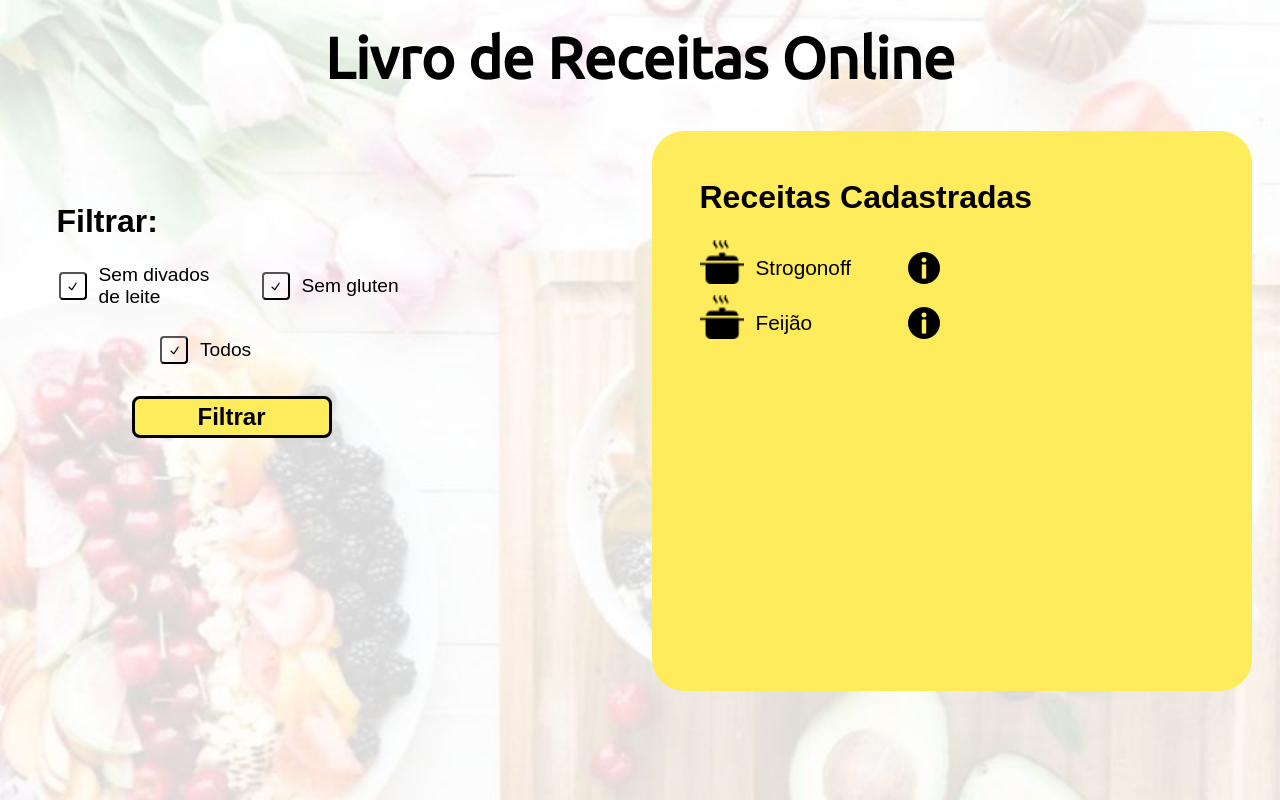
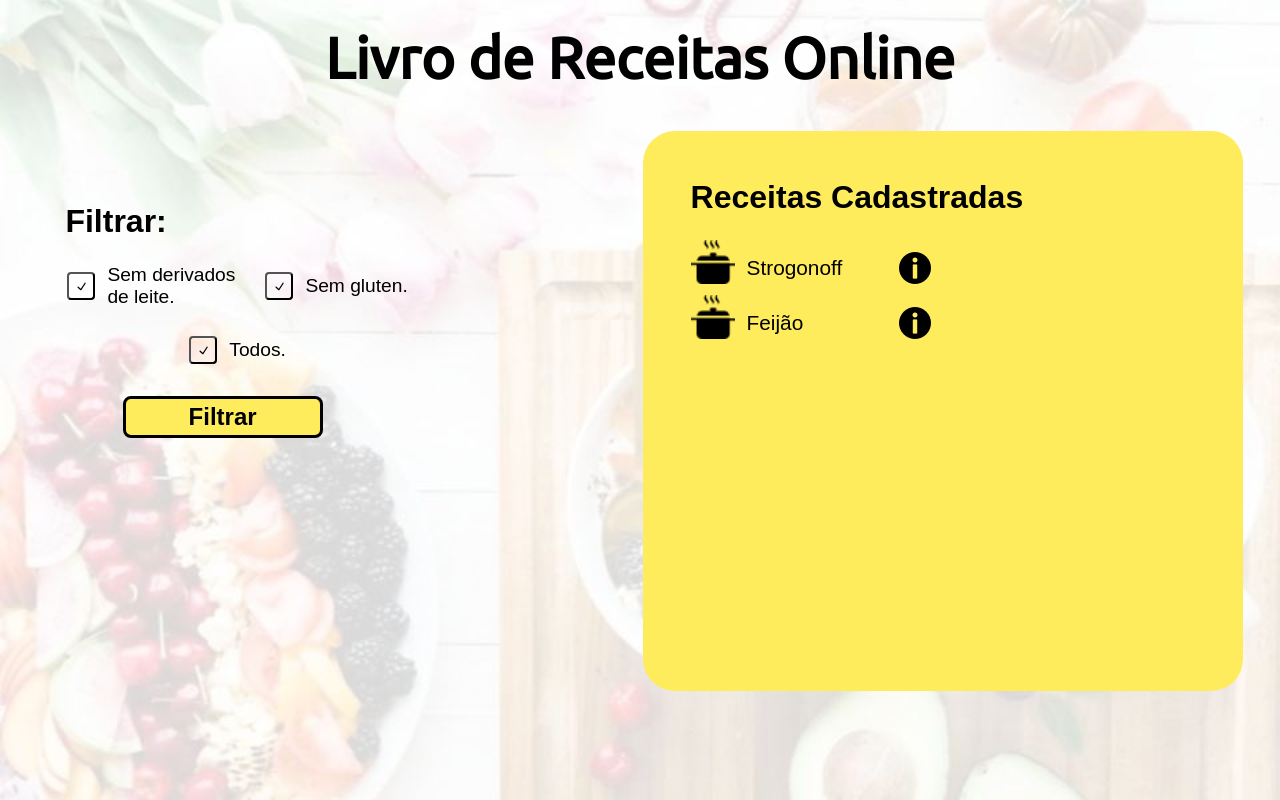
Before and after one commit to MilenaRizzi/projeto-modulo1-senai, a React (Vite) app in the folder lab-receitas-app/: page / in a window 1280 px wide. Shown: the top 800 px of the page. Built offline with nearby package versions, Linux system fonts and the light colour scheme; the HTML template or start-up script is replaced by a standard one.

Commit message:
Revert "cirei um component para o checkbox filter"
This reverts commit 8ba032a925dc04a82b2185116cf20a4ab7a89c2c.

```diff
--- a/lab-receitas-app/package.json
+++ b/lab-receitas-app/package.json
@@ -14,7 +14,6 @@
     "@chakra-ui/react": "^2.8.2",
     "@emotion/react": "^11.11.3",
     "@emotion/styled": "^11.11.0",
-    "@hookform/resolvers": "^3.3.4",
     "@mui/material": "^5.15.10",
     "@radix-ui/react-checkbox": "^1.0.4",
     "@radix-ui/react-dialog": "^1.0.5",
@@ -25,8 +24,7 @@
     "react-dom": "^18.2.0",
     "react-hook-form": "^7.50.1",
     "react-icons": "^5.0.1",
-    "styled-components": "^6.1.8",
-    "zod": "^3.22.4"
+    "styled-components": "^6.1.8"
   },
   "devDependencies": {
     "@types/react": "^18.2.43",
--- a/lab-receitas-app/src/components/Checkbox/index.tsx
+++ b/lab-receitas-app/src/components/Checkbox/index.tsx
@@ -1,26 +1 @@
-import { CheckIcon } from "@radix-ui/react-icons";
-import {
-  CheckboxIndicator,
-  CheckboxLabel,
-  CheckboxRoot,
-  Label,
-} from "./styles";
-
-interface CheckboxProps {
-  idInput: string;
-  htmlFor: string;
-  textLabel: string;
-}
-
-export function Checkbox({ idInput ,htmlFor, textLabel  }: CheckboxProps) {
-  return (
-    <CheckboxLabel>
-      <CheckboxRoot defaultChecked id={idInput}>
-        <CheckboxIndicator>
-          <CheckIcon />
-        </CheckboxIndicator>
-      </CheckboxRoot>
-      <Label htmlFor={htmlFor}>{textLabel}</Label>
-    </CheckboxLabel>
-  );
-}
+export function Checkbox() {}
--- a/lab-receitas-app/src/components/Checkbox/styles.ts
+++ b/lab-receitas-app/src/components/Checkbox/styles.ts
@@ -1,40 +1,56 @@
 import styled from "styled-components";
-import * as Checkbox from "@radix-ui/react-checkbox";
+
 
 export const CheckboxContainer = styled.div`
-  display: flex;
-  flex-direction: column;
-  align-items: center;
-  gap: 28px;
+   height: 35px;
+   margin: 0px 4px;
+   border-radius: 5px;
 
-  div {
+   background-color: ${props => props.checked ? '#black' : '#transparent'};
+
+   display: flex;
+   align-items: center;
+`;
+
+export const CheckboxGroup = styled.div`
     display: flex;
+    flex-direction: column;
+    align-items: center;
+    gap: 20px;
+
+    div {
+    display: flex;
+    gap: 8px;
+    margin-top: 2px;
+
   }
 `
-export const CheckboxLabel = styled.div`
-  display: flex;
-  align-items: center;
-`
 
-export const CheckboxRoot = styled(Checkbox.Root)`
-  background-color: transparent;
-  width: 28px;
-  height: 28px;
-  border-radius: 4px;
-  display: flex;
-  align-items: center;
-  justify-content: center;
-  margin-left: 30px;
+export const HiddenCheckbox = styled.input.attrs({type: 'checkbox'})`
+   overflow: hidden;
+   white-space: nowrap;
+   width: 1px;
+   height: 1px;
+   margin: -1px;
+   padding: 0;
+`;
+export const Texto = styled.label`
+    font-size: 20px;
 
-`
+`;
 
-export const CheckboxIndicator = styled(Checkbox.Indicator)`
-  display: flex;
-  align-items: center;
-`
-
-export const Label = styled.label`
-  padding-left: 12px;
-  font-size: 1.2rem;
-  width: 145px;
-`
+export const StyledCheckbox = styled.label`
+   width: 26px;
+   height: 26px;
+   margin-right: 6px;
+   border-radius: 5px;
+   background: transparent;
+   border: 2px solid black;
+   display: flex;
+   justify-content: center;
+   align-items: center;
+   img {
+      display: ${props => props.checked ? 'flex' : 'none'};
+      filter: invert(75%) sepia(11%) saturate(6042%) hue- rotate(30deg) brightness(105%) contrast(68%);
+   }
+`;
--- a/lab-receitas-app/src/components/NewTransactionModal/index.tsx
+++ b/lab-receitas-app/src/components/NewTransactionModal/index.tsx
@@ -1,10 +1,8 @@
 import * as Dialog from "@radix-ui/react-dialog";
 import { FormControlLabel, FormGroup } from "@mui/material";
 import Checkbox from "@mui/material/Checkbox";
+
 import { Header } from "../Header";
-import { useForm, Controller } from "react-hook-form";
-import { zodResolver } from "@hookform/resolvers/zod";
-import * as zod from "zod";
 
 import {
   Content,
@@ -16,72 +14,19 @@ import {
   HeaderWrapper,
   ButtonNewRecipe,
   Wrapper,
-  ButtonDiv,
 } from "./styles";
 import { useState } from "react";
-import { X } from "phosphor-react";
-// import { useState } from "react";
 
-const newRecipeFormValidationSchema = zod.object({
-  nameRecipe: zod.string().min(1, "Informe o nome da receita"),
-  ingredients: zod.string().min(1, "Informe os ingredientes"),
-  preparationInstructions: zod.string().min(1, "Informe o modo de preparo"),
-  options: zod.object({
-    lactose: zod.boolean(),
-    gluten: zod.boolean(),
-  }),
+export function NewTransationModal() {
+  const [options, setOptions] = useState({
+    lactose: false,
+    gluten: false,
+    todos: false,
   });
 
-// interface NewRecipeFormData {
-//   nameRecipe: string
-//   ingredients: string
-//   preparationInstructions: string
-// }
-
-type NewRecipeFormData = zod.infer<typeof newRecipeFormValidationSchema>;
-
-interface Recipe {
-  id: string;
-  nameRecipe: string;
-  ingredients: string;
-  preparationInstructions: string;
-  options: {
-    lactose: boolean;
-    gluten: boolean;
+  const handleChange = (name) => (event) => {
+    setOptions({ ...options, [name]: event.target.checked });
   };
-}
-
-export function NewTransationModal() {
-  const [recipes, setRecipes] = useState<Recipe[]>([]);
-
-  const { register, handleSubmit, reset, control } = useForm<NewRecipeFormData>(
-    {
-      resolver: zodResolver(newRecipeFormValidationSchema),
-      defaultValues: {
-        nameRecipe: "",
-        ingredients: "",
-        preparationInstructions: "",
-        options: { lactose: false, gluten: false },
-      },
-    }
-  );
-
-  function handleCreateNewRecipe(data: NewRecipeFormData) {
-    console.log(data);
-    const newRecipe: Recipe = {
-      id: String(new Date().getTime()),
-      nameRecipe: data.nameRecipe,
-      ingredients: data.ingredients,
-      preparationInstructions: data.preparationInstructions,
-      options: {
-        lactose: data.options.lactose,
-        gluten: data.options.gluten,
-      },
-    };
-
-    setRecipes([...recipes, newRecipe]);
-    reset();
-  }
 
   return (
     <Dialog.Portal>
@@ -91,86 +36,58 @@ export function NewTransationModal() {
       </HeaderWrapper>
       <Content>
         <Wrapper>
-          <CloseButton> <X size={24} />{" "}</CloseButton>
+          <CloseButton> {/* <X size={24} />{" "} */}</CloseButton>
 
           <Title>Adicionar receita</Title>
           <RecipeFormContainer>
-            <form onSubmit={handleSubmit(handleCreateNewRecipe)}>
+            <form action="">
               <Infos>
                 <p>Nome</p>
-                <textarea id="nameRecipe" {...register("nameRecipe")} />
+                <textarea id="name" />
               </Infos>
-
               <Infos>
                 <p>Ingredientes</p>
-                <textarea id="ingredients" {...register("ingredients")} />
+                <textarea id="ingredients" />
               </Infos>
-
               <Infos>
                 <p>Modo de preparo</p>
-                <textarea
-                  id="preparationInstructions"
-                  {...register("preparationInstructions")}
-                />
+                <textarea id="modoPreparo" />
               </Infos>
-
               <Infos>
                 <p>Restrições</p>
-
-                <FormGroup
-                  style={{
-                    display: "flex",
-                    flexDirection: "row",
-                    marginRight: "24px",
-                  }}
-                >
-                  <Controller
-                    name="options.lactose"
-                    control={control}
-                    render={({ field }) => (
+                <FormGroup style={{ display: 'flex',  flexDirection:'row', marginRight: '30px'}}>
                   <FormControlLabel
                     control={
                       <Checkbox
-                            {...field}
-                            onChange={(e) => {
-                              field.onChange(e.target.checked);
-                            }}
-                            checked={field.value}
+                        checked={options.lactose}
+                        onChange={handleChange("lactose")}
+                        defaultChecked
                         sx={{ "& .MuiSvgIcon-root": { fontSize: 32 } }}
                         color="default"
                       />
                     }
                     label="Lactose"
                   />
-                    )}
-                  />
-                  <Controller
-                    name="options.gluten"
-                    control={control}
-                    render={({ field }) => (
                   <FormControlLabel
                     control={
                       <Checkbox
-                            {...field}
-                            onChange={(e) => {
-                              field.onChange(e.target.checked);
-                            }}
+                        checked={options.gluten}
+                        onChange={handleChange("gluten")}
+                        defaultChecked
                         sx={{ "& .MuiSvgIcon-root": { fontSize: 32 } }}
                         color="default"
                       />
                     }
                     label="Gluten"
                   />
-                    )}
-                  />
                 </FormGroup>
+
+
               </Infos>
-              <ButtonDiv>
-                <ButtonNewRecipe type="submit">Inserir</ButtonNewRecipe>
-              </ButtonDiv>
             </form>
             <img src="src\assets\panela-quente-128.png" alt="" />
           </RecipeFormContainer>
+          <ButtonNewRecipe type="submit">Inserir</ButtonNewRecipe>
         </Wrapper>
       </Content>
     </Dialog.Portal>
--- a/lab-receitas-app/src/components/NewTransactionModal/styles.ts
+++ b/lab-receitas-app/src/components/NewTransactionModal/styles.ts
@@ -1,6 +1,8 @@
 import * as Dialog from "@radix-ui/react-dialog";
 import styled from "styled-components";
 import imagemFundo from "../../assets/img-fundo.jpg";
+// import * as Checkbox from "@radix-ui/react-checkbox";
+
 
 //Quando eu quero estilizar um elemento do Dialog eu tenho que trazer a imprtação dele para ca e também chama-lo dentro dos parênteses
 
@@ -13,6 +15,16 @@ export const Overlay = styled(Dialog.Overlay)`
   background-size: cover;
 `;
 
+export const Wrapper = styled.div`
+  /* Novo wrapper estilo */
+  background: yellow;
+  border-radius: 8px;
+  margin: 28px 0 22px 0;
+  display: flex;
+    flex-direction: column;
+    align-items: center;
+`;
+
 export const HeaderWrapper = styled.div`
   position: fixed;
   top: 0;
@@ -20,17 +32,6 @@ export const HeaderWrapper = styled.div`
   width: 100%;
   padding-top: 1.5rem;
   z-index: 100; /* Garante que o header esteja acima de outros elementos */
-`;
-
-export const Wrapper = styled.div`
-  /* Novo wrapper estilo */
-  background: #ffec5c;
-
-  border-radius: 8px;
-  margin: 28px 0 22px 0;
-  display: flex;
-  flex-direction: column;
-  align-items: center;
 `;
 
 export const Content = styled(Dialog.Content)`
@@ -45,6 +46,7 @@ export const Content = styled(Dialog.Content)`
 
   background-color: black; /* Definindo o fundo como amarelo */
   border-radius: 20px; /* Arredondando a borda */
+
 `;
 
 export const RecipeFormContainer = styled.div`
@@ -58,20 +60,14 @@ export const RecipeFormContainer = styled.div`
 
   form {
     width: 380px;
-  }
 
-  img {
-    margin-bottom: 90px;
   }
 `;
 
-
 export const Title = styled(Dialog.Title)`
   margin: 1rem 0 0.75rem 0;
-  padding-bottom: 0.5rem;
   text-align: center;
   font-weight: bold;
-  font-size: 1.2rem;
 `;
 
 export const Infos = styled.div`
@@ -79,7 +75,7 @@ export const Infos = styled.div`
   align-items: center;
   margin-bottom: 0.35rem;
 
-  #nameRecipe {
+  #name {
     height: 30px;
   }
 
@@ -93,43 +89,34 @@ export const Infos = styled.div`
     height: 57px;
     width: 241px;
     resize: none; /* Impede que o usuário redimensione manualmente */
-    padding: 0.35rem 0.5rem;
+    padding: 0.28rem 0.5rem;
     border: 0;
     border-radius: 0.32rem;
     font-size: 0.85rem; /* Define o tamanho da fonte */
     font-family: Arial, Helvetica, sans-serif;
     font-weight: bold;
-    box-shadow: 2px 2px 0 0 rgba(128, 128, 128, 0.5); /* Exemplo de sombra cinza com 50% de opacidade */
   }
+
 `;
 
 export const CloseButton = styled(Dialog.DialogClose)`
   position: absolute;
   background: transparent;
   border: 0;
-  top: 2.5rem;
+  top: 1.5rem;
   right: 1.5rem;
   line-height: 0;
   cursor: pointer;
 `;
 
-export const ButtonDiv = styled.div`
-  display: flex;
-  padding: 0.5rem;
-`;
-
 export const ButtonNewRecipe = styled.button`
-  width: 34%;
+  width: 22%;
   padding: 0.3rem;
   background-color: white;
   border-radius: 5px;
   font-size: 0.9rem;
   font-weight: bold;
-  margin-left: 12rem;
-  color: #000;
-  cursor: pointer;
+  margin-top: 0.65rem;
+  margin-bottom: 1rem;
 
-  &:hover{
-    background-color: greenyellow;
-  }
 `;
--- a/lab-receitas-app/src/pages/Home/index.tsx
+++ b/lab-receitas-app/src/pages/Home/index.tsx
@@ -1,16 +1,21 @@
+import { CheckIcon } from "@radix-ui/react-icons";
+
 import {
   HomeContainer,
   FilterContainer,
   Footer,
   NewRecipeButton,
   BotaoFiltrar,
+  Label,
   CheckboxContainer,
+  CheckboxRoot,
+  CheckboxLabel,
+  CheckboxIndicator,
 } from "./styles";
 import { ListRecipes } from "./components/ListRecipes";
 import { Header } from "../../components/Header";
 import * as Dialog from "@radix-ui/react-dialog";
 import { NewTransationModal } from "../../components/NewTransactionModal";
-import { Checkbox } from "../../components/Checkbox";
 
 // display: flex;
 // flex-direction: row;
@@ -30,15 +35,36 @@ export function Home() {
           <form>
             <CheckboxContainer>
               <div>
-              <Checkbox idInput="semLeite" htmlFor="semLeite" textLabel="Sem divados de leite"
-              />
+                <CheckboxLabel>
+                  <CheckboxRoot defaultChecked id="semLeite">
+                    <CheckboxIndicator>
+                      <CheckIcon />
+                    </CheckboxIndicator>
+                  </CheckboxRoot>
+                  <Label htmlFor="semLeite">
+                    Sem derivados <br />
+                    de leite.
+                  </Label>
+                </CheckboxLabel>
 
-              <Checkbox idInput="semGluten" htmlFor="semGluten" textLabel="Sem gluten"
-             />
+                <CheckboxLabel>
+                  <CheckboxRoot defaultChecked id="semGluten">
+                    <CheckboxIndicator>
+                      <CheckIcon fontSize={25} />
+                    </CheckboxIndicator>
+                  </CheckboxRoot>
+                  <Label htmlFor="semGluten">Sem gluten.</Label>
+                </CheckboxLabel>
               </div>
 
-              <Checkbox idInput="todos" htmlFor="todos" textLabel="Todos"
-              />
+              <CheckboxLabel>
+                <CheckboxRoot defaultChecked id="todos">
+                  <CheckboxIndicator>
+                    <CheckIcon fontSize={25} />
+                  </CheckboxIndicator>
+                </CheckboxRoot>
+                <Label htmlFor="todos">Todos.</Label>
+              </CheckboxLabel>
             </CheckboxContainer>
             <BotaoFiltrar>Filtrar</BotaoFiltrar>
           </form>
```
Also changed, not shown: 1 other file (tests, documents, lock files or other folders). Lines whose indentation alone changed are shown as unchanged.
